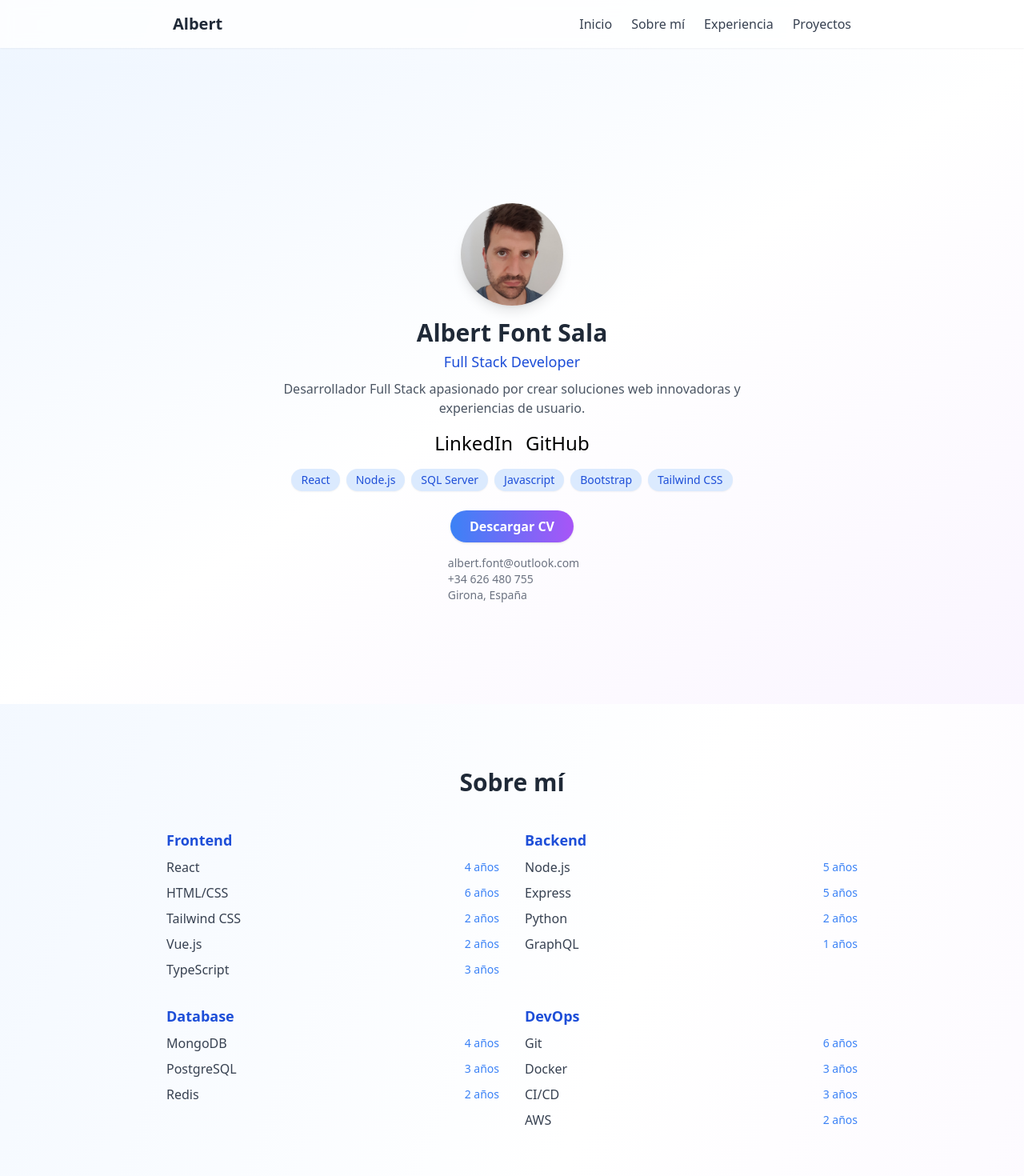
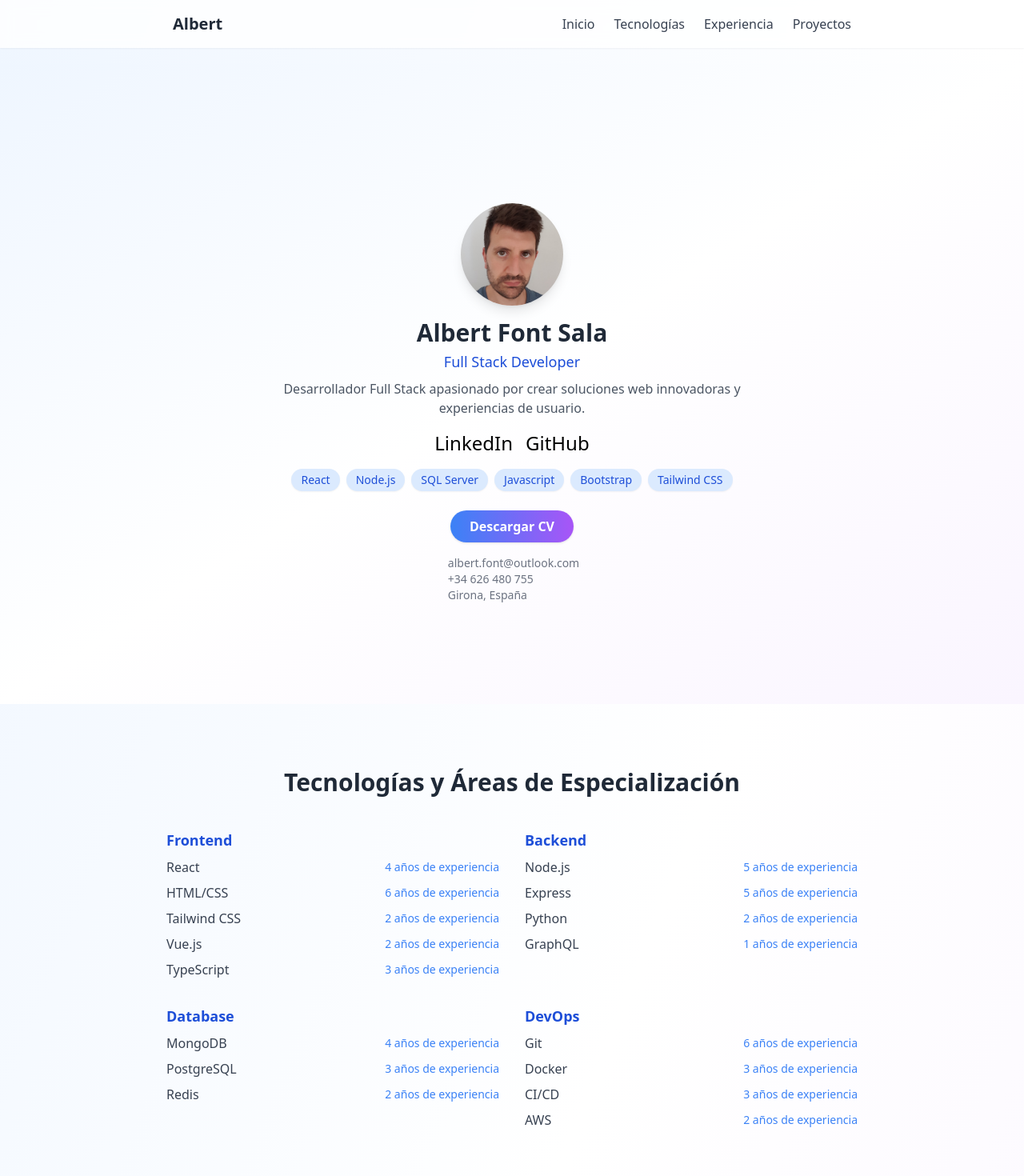
Before and after one commit to fontalbert/fontalbert.github.io, a React (Vite) app: page / in a window 1280 px wide. Shown: the top 1470 px of the page at 80% size. Built offline with nearby package versions, Linux system fonts and the light colour scheme.

Commit message:
canvi de text tecnología

```diff
--- a/src/components/Header.jsx
+++ b/src/components/Header.jsx
@@ -6,7 +6,7 @@ const Header = () => (
       <span className="font-bold text-xl text-gray-800">Albert</span>
       <ul className="flex gap-6 text-gray-700 font-medium">
         <li><a href="#inicio" className="hover:text-blue-600 transition-colors">Inicio</a></li>
-        <li><a href="#sobre-mi" className="hover:text-blue-600 transition-colors">Sobre mí</a></li>
+        <li><a href="#tecnologias" className="hover:text-blue-600 transition-colors">Tecnologías</a></li>
         <li><a href="#experiencia" className="hover:text-blue-600 transition-colors">Experiencia</a></li>
         <li><a href="#proyectos" className="hover:text-blue-600 transition-colors">Proyectos</a></li>
       </ul>
--- a/src/components/Technologies.jsx
+++ b/src/components/Technologies.jsx
@@ -2,8 +2,8 @@ import React from "react";
 import technologies from "../data/technologies.json";
 
 const Technologies = () => (
-  <section id="sobre-mi" className="max-w-4xl mx-auto py-20 px-4">
-    <h2 className="text-3xl font-bold text-gray-800 mb-10 text-center">Sobre mí</h2>
+  <section id="tecnologias" className="max-w-4xl mx-auto py-20 px-4">
+    <h2 className="text-3xl font-bold text-gray-800 mb-10 text-center">Tecnologías y Áreas de Especialización</h2>
     <div className="grid md:grid-cols-2 gap-8">
       {Object.entries(technologies).map(([category, techs]) => (
         <div key={category}>
@@ -12,7 +12,7 @@ const Technologies = () => (
             {techs.map((tech) => (
               <li key={tech.name} className="flex justify-between items-center">
                 <span className="text-gray-700">{tech.name}</span>
-                <span className="text-blue-500 text-sm">{tech.years} años</span>
+                <span className="text-blue-500 text-sm">{tech.years} años de experiencia</span>
               </li>
             ))}
           </ul>
```
